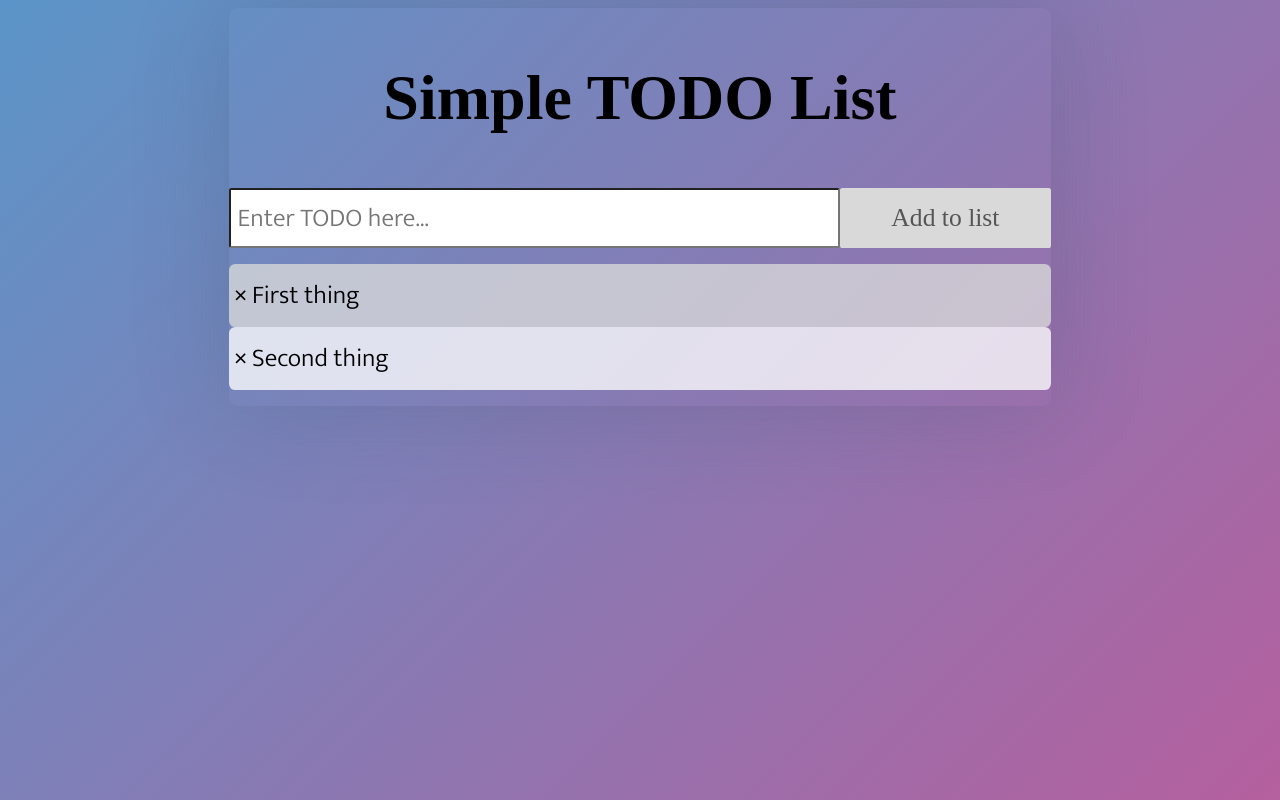
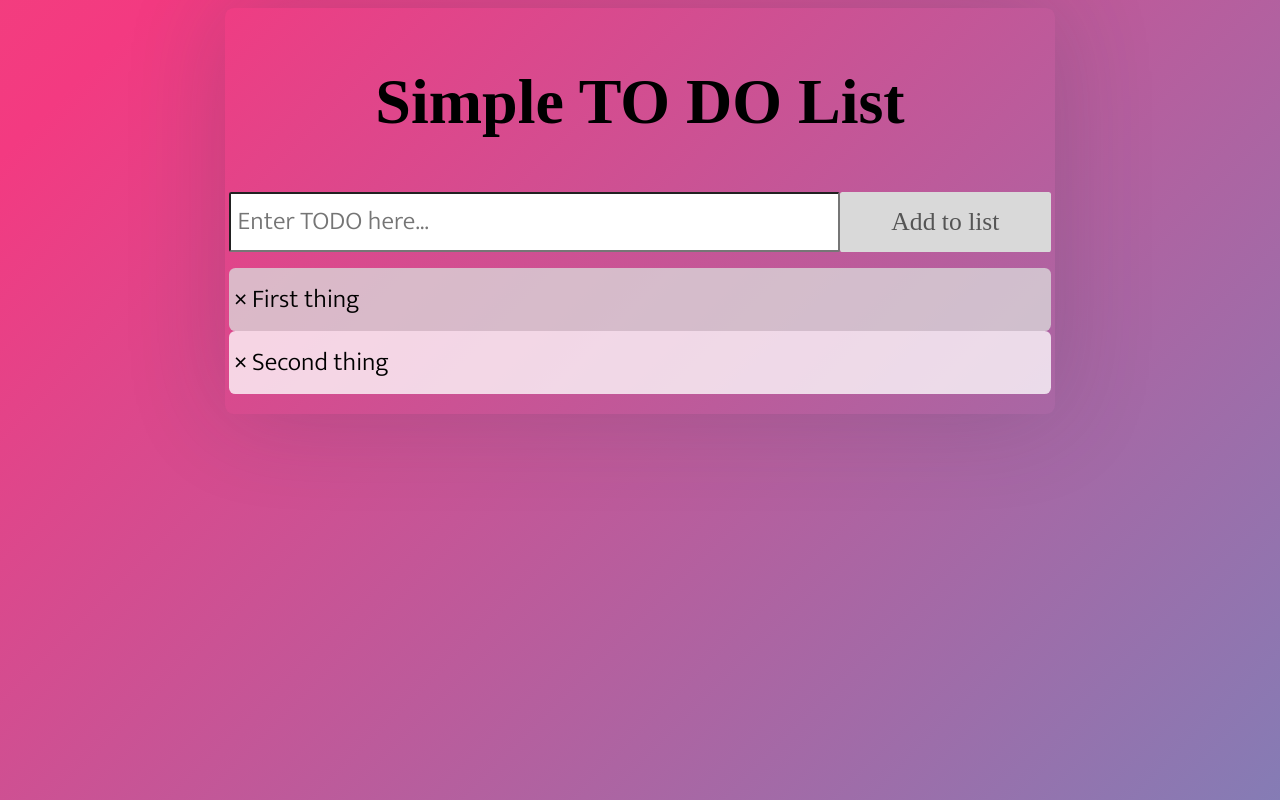
Before and after one commit to Nmlssfrvr/Simple-Todo-List, a plain HTML site: page index.html in a window 1280 px wide. Drawn offline with Linux system fonts and the light colour scheme; a web font is replaced by a local one.

Commit message:
some fixes

```diff
--- a/css/styles.scss
+++ b/css/styles.scss
@@ -8,10 +8,11 @@
     src: url("fonts/Mukta-Light.ttf") format("opentype");
 }
 
-body {
-	background: linear-gradient(-45deg, #f77750, #f33a81, #30afdd, #1cdaad);
-	background-size: 800% 800%;
-	animation: gradient 16s ease infinite;
+body
+{
+	background: linear-gradient(135deg, #f77750, #f33a81, #30afdd, #1cdaad);
+	background-size: 400vmax 400vmax;
+	animation: gradient 25s ease infinite;
 }
 
 @keyframes gradient
@@ -34,7 +35,7 @@ body {
 	}
 	100%
     {
-		background-position: 0% 25%;
+		background-position: 25% 0%;
 	}
 }
 
@@ -75,10 +76,11 @@ body {
 
 .container
 {
+    padding: 0.3vw;
     display: flex;
     flex-direction: column;
+    border-radius: 0.7vw;
     margin: auto;
-    border-radius: 0.7vw;
     -webkit-box-shadow: 0px 0px 100px 0px rgba(34, 60, 80, 0.2);
     -moz-box-shadow: 0px 0px 100px 0px rgba(34, 60, 80, 0.2);
     box-shadow: 0px 0px 100px 0px rgba(34, 60, 80, 0.2);
--- a/index.html
+++ b/index.html
@@ -9,7 +9,7 @@
 </head>
 <body>
     <div class="container">
-        <h2>Simple TODO List</h2>
+        <h2>Simple TO DO List</h2>
         <div class="TodoBox">
             <div class="InputRow">
                 <input id="TodoText" type="text"  placeholder="Enter TODO here..."/>
--- a/js/script.js
+++ b/js/script.js
@@ -1,11 +1,8 @@
 window.onload = function()
 {
-
   AddTodo("First thing");
   AddTodo("Second thing");
-  AddDeleteListenerForCrossesOnload();
   AddListenerForEnterOnload();
-  AddCheckedListenerForLisOnload();
 }
 
 
```
Also changed, not shown: css/styles.css, 1 other file.
